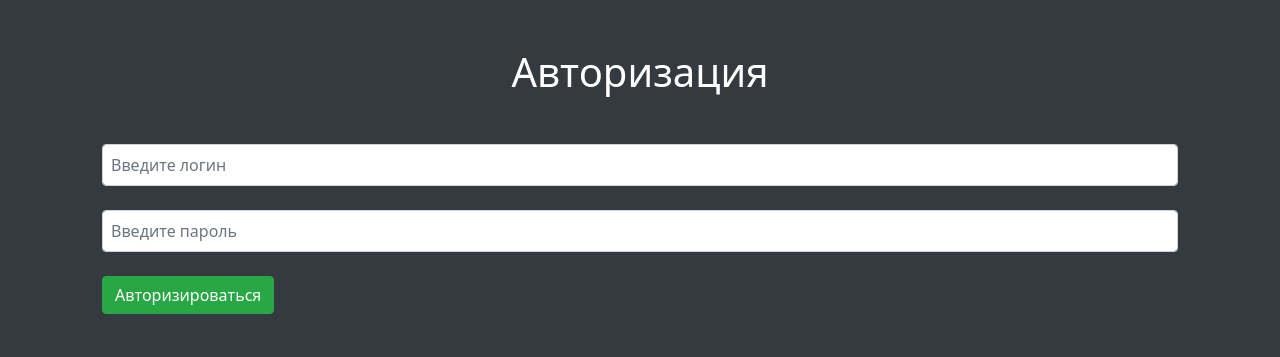
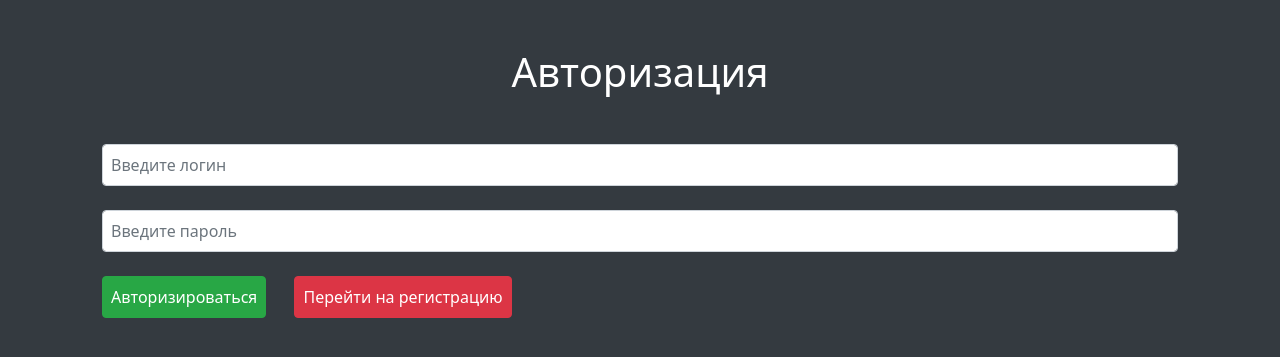
Before and after one commit to deniskorbakov/crud, a PHP site: page /authorization.php in a window 1280 px wide. Shown: the top 357 px of the page. Run offline with PHP 8.4, Linux system fonts and the light colour scheme.

Commit message:
добавил переход на регистрацию

```diff
--- a/authorization.php
+++ b/authorization.php
@@ -22,7 +22,8 @@
                 <form class="mt-5" action="backend/authorizationBack.php" method="post">
                     <input class="form-control p-2" name="login" type="text" placeholder="Введите логин">
                     <input class="form-control p-2 mt-4" name="password" type="password" placeholder="Введите пароль">
-                    <button class="btn btn-success mt-4" type="submit">Авторизироваться</button>
+                    <button class="btn btn-success p-2 mt-4" type="submit">Авторизироваться</button>
+                    <a href="index.php" class="btn btn-danger p-2 mt-4 ml-4">Перейти на регистрацию</a>
                 </form>
             </div>
         </div>
```
